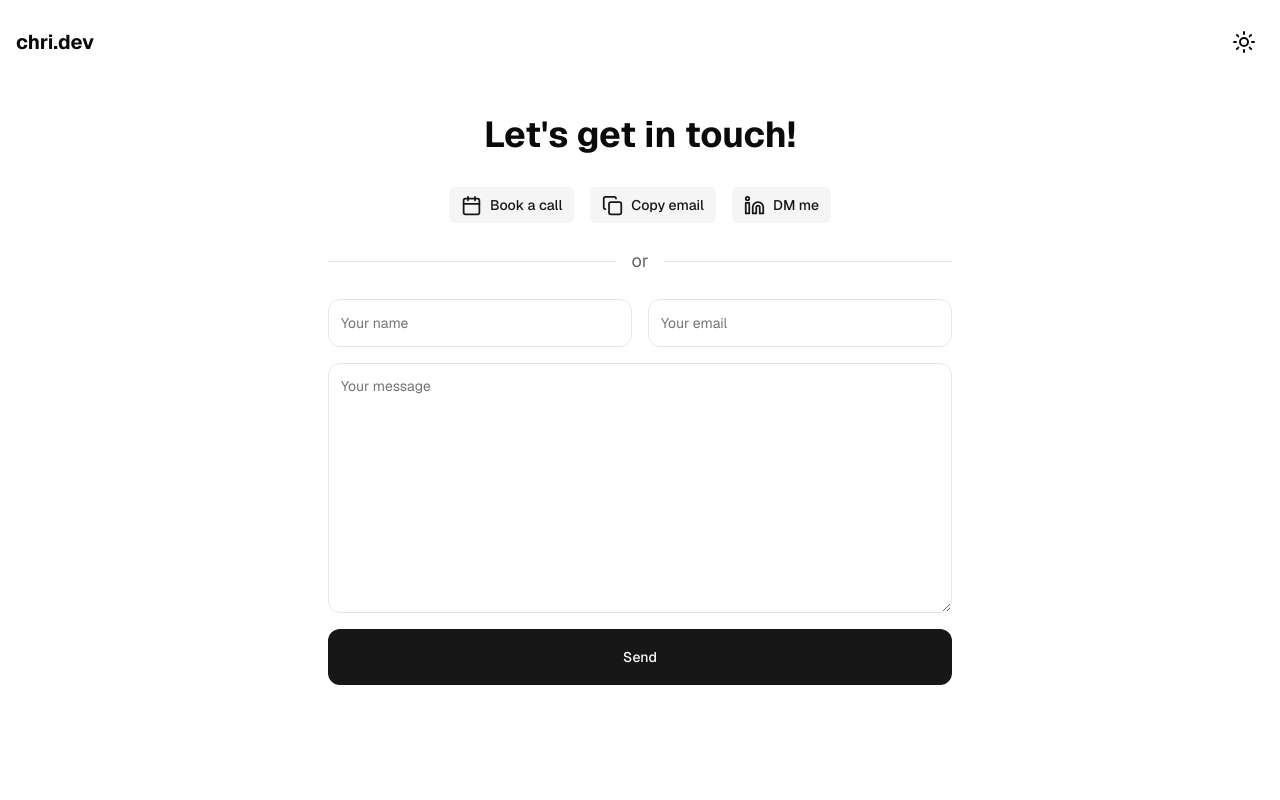
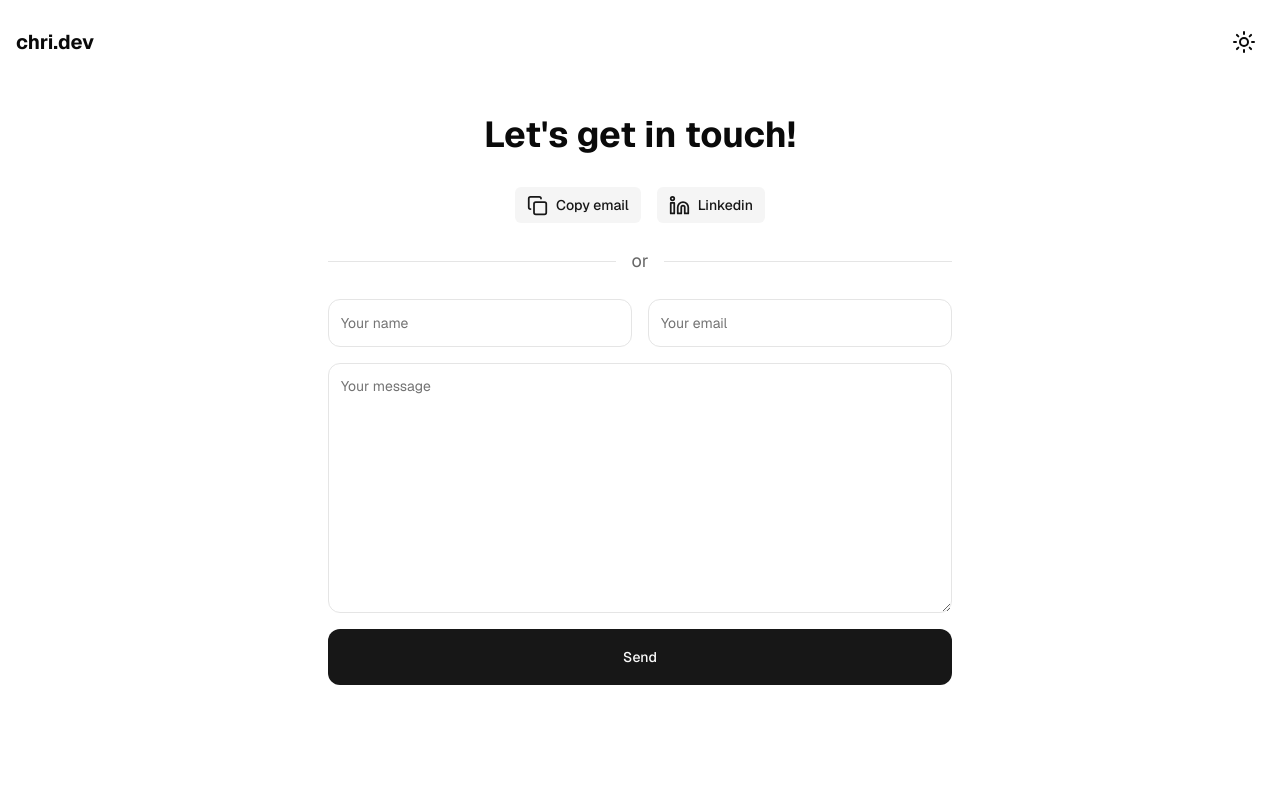
Before and after one commit to christianstamati/folio, a Next.js app: page /contact in a window 1280 px wide. Shown: the top 800 px of the page. Built offline with nearby package versions, Linux system fonts and the light colour scheme; some icons are missing.

Commit message:
remove db

```diff
--- a/package.json
+++ b/package.json
@@ -15,8 +15,6 @@
     "turso": "turso dev --db-file dev.db"
   },
   "dependencies": {
-    "@auth/drizzle-adapter": "^1.0.0",
-    "@libsql/client": "^0.6.0",
     "@radix-ui/react-checkbox": "^1.0.4",
     "@radix-ui/react-dropdown-menu": "^2.0.6",
     "@radix-ui/react-slot": "^1.0.2",
@@ -25,11 +23,9 @@
     "class-variance-authority": "^0.7.0",
     "clsx": "^2.1.0",
     "dotenv": "^16.4.5",
-    "drizzle-orm": "^0.30.9",
     "geist": "^1.3.0",
     "lucide-react": "^0.372.0",
     "next": "14.2.2",
-    "next-auth": "^5.0.0-beta.16",
     "next-themes": "^0.3.0",
     "react": "^18",
     "react-dom": "^18",
@@ -42,7 +38,6 @@
     "@types/node": "^20",
     "@types/react": "^18",
     "@types/react-dom": "^18",
-    "drizzle-kit": "^0.20.17",
     "eslint": "^8",
     "eslint-config-next": "14.2.2",
     "postcss": "^8",
--- a/src/app/api/auth/[...nextauth]/route.ts
+++ /dev/null
@@ -1,2 +0,0 @@
-import { handlers } from "@/server/auth";
-export const { GET, POST } = handlers;
--- a/src/app/contact/page.tsx
+++ b/src/app/contact/page.tsx
@@ -4,7 +4,8 @@ import { Input } from "@/components/ui/input";
 import { Textarea } from "@/components/ui/textarea";
 import { Button } from "@/components/ui/button";
 import VerticalSpace from "@/components/vertical-space";
-import { Calendar, Copy, Download, Linkedin } from "lucide-react";
+import { Copy, Linkedin } from "lucide-react";
+import Link from "next/link";
 
 export default function Contact() {
   return (
@@ -19,17 +20,15 @@ export default function Contact() {
         <VerticalSpace />
         <div className="flex flex-row gap-4">
           <Button variant="secondary" size={"sm"}>
-            <Calendar size={21} className={"mr-2"} />
-            <span>Book a call</span>
-          </Button>
-          <Button variant="secondary" size={"sm"}>
             <Copy size={21} className={"mr-2"} />
             <span>Copy email</span>
           </Button>
-          <Button variant="secondary" size={"sm"}>
-            <Linkedin size={21} className={"mr-2"} />
-            <span>DM me</span>
-          </Button>
+          <Link href={""}>
+            <Button variant="secondary" size={"sm"}>
+              <Linkedin size={21} className={"mr-2"} />
+              <span>Linkedin</span>
+            </Button>
+          </Link>
         </div>
         <div className="flex w-full items-center gap-4 py-6">
           <div className="w-full border-t-[0.1rem]"></div>
--- /dev/null
+++ b/src/lib/data.ts
@@ -0,0 +1 @@
+export const data = {};
--- a/src/server/auth.ts
+++ /dev/null
@@ -1,8 +0,0 @@
-import NextAuth from "next-auth";
-import GitHub from "next-auth/providers/github";
-import { DrizzleAdapter } from "@auth/drizzle-adapter";
-import { db } from "@/server/db";
-export const { handlers, auth } = NextAuth({
-  adapter: DrizzleAdapter(db),
-  providers: [GitHub],
-});
--- a/src/server/db/index.ts
+++ /dev/null
@@ -1,10 +0,0 @@
-import { drizzle } from "drizzle-orm/libsql";
-import { createClient } from "@libsql/client";
-import { env } from "@/env";
-
-const client = createClient({
-  url: env.DATABASE_URL,
-  authToken: env.DATABASE_AUTH_TOKEN,
-});
-
-export const db = drizzle(client);
```
Also changed, not shown: drizzle.config.ts (deleted, +0 -12 lines), 1 other file (tests, documents, lock files or other folders).
